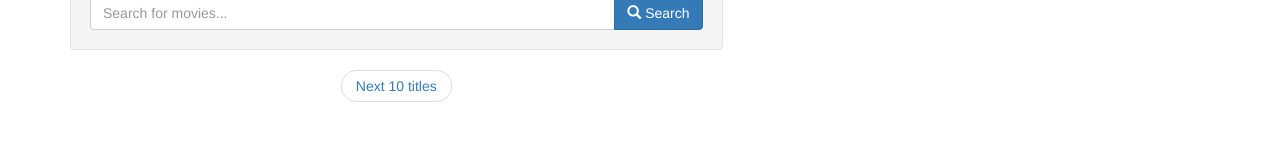
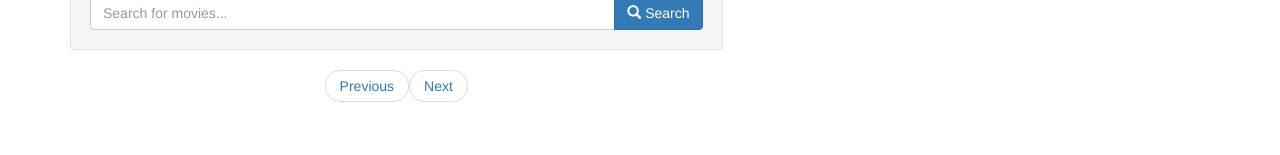
Before and after one commit to finclair/React-Movie-Searcher, a React app: page / in a window 1280 px wide. Shown: the part 145-300 px from the top of the page. Built offline with nearby package versions, Linux system fonts and the light colour scheme.

Commit message:
Add markup for Previous link in Pager Component and install an event handler for this new element.

```diff
--- a/src/components/App.js
+++ b/src/components/App.js
@@ -19,6 +19,7 @@ class Application extends Component {
     this.prepareSearchWord = this.prepareSearchWord.bind(this);
     this.doDetailedSearch = this.doDetailedSearch.bind(this);
     this.changePage = this.changePage.bind(this);
+    this.changeToPreviousPage = this.changeToPreviousPage.bind(this);
 
     this.state = {
       movies: [],
@@ -78,6 +79,20 @@ class Application extends Component {
     });
   }
 
+  changeToPreviousPage() {
+    const url = 'http://www.omdbapi.com/?s=';
+    const textInput = this.state.textInput;
+    const typePart = '&type=';
+    const pagePart = '&page=';
+    const completeURL = `${url}${textInput}${typePart}${'movie'}${pagePart}${this.state.selectedPage - 1}`;
+    this.fetchOMDbData(completeURL, (movies) => {
+      this.setState({
+        movies: movies.Search,
+        selectedPage: this.state.selectedPage - 1
+      });
+    });
+  }
+
   render() {
     return (
       <div>
@@ -91,7 +106,10 @@ class Application extends Component {
                 movies={this.state.movies}
                 onMovieClick={this.doDetailedSearch }
               />
-              <Pager onNextButtonClick={this.changePage} />
+              <Pager
+                onPreviousButtonClick={this.changeToPreviousPage}
+                onNextButtonClick={this.changePage}
+              />
             </div>
             <MovieInfo movie={this.state.selectedMovie} />
           </div>
--- a/src/components/Pager.js
+++ b/src/components/Pager.js
@@ -6,8 +6,8 @@ const Pager = (props) => {
     return (
         <div>
             <ul className="pager">
-
-                <li><a href="#" onClick={props.onNextButtonClick}>Next 10 titles</a></li>
+                <li><a href='#' onClick={props.onPreviousButtonClick}>Previous</a></li>
+                <li><a href="#" onClick={props.onNextButtonClick}>Next</a></li>
             </ul>
         </div>
     );
```
